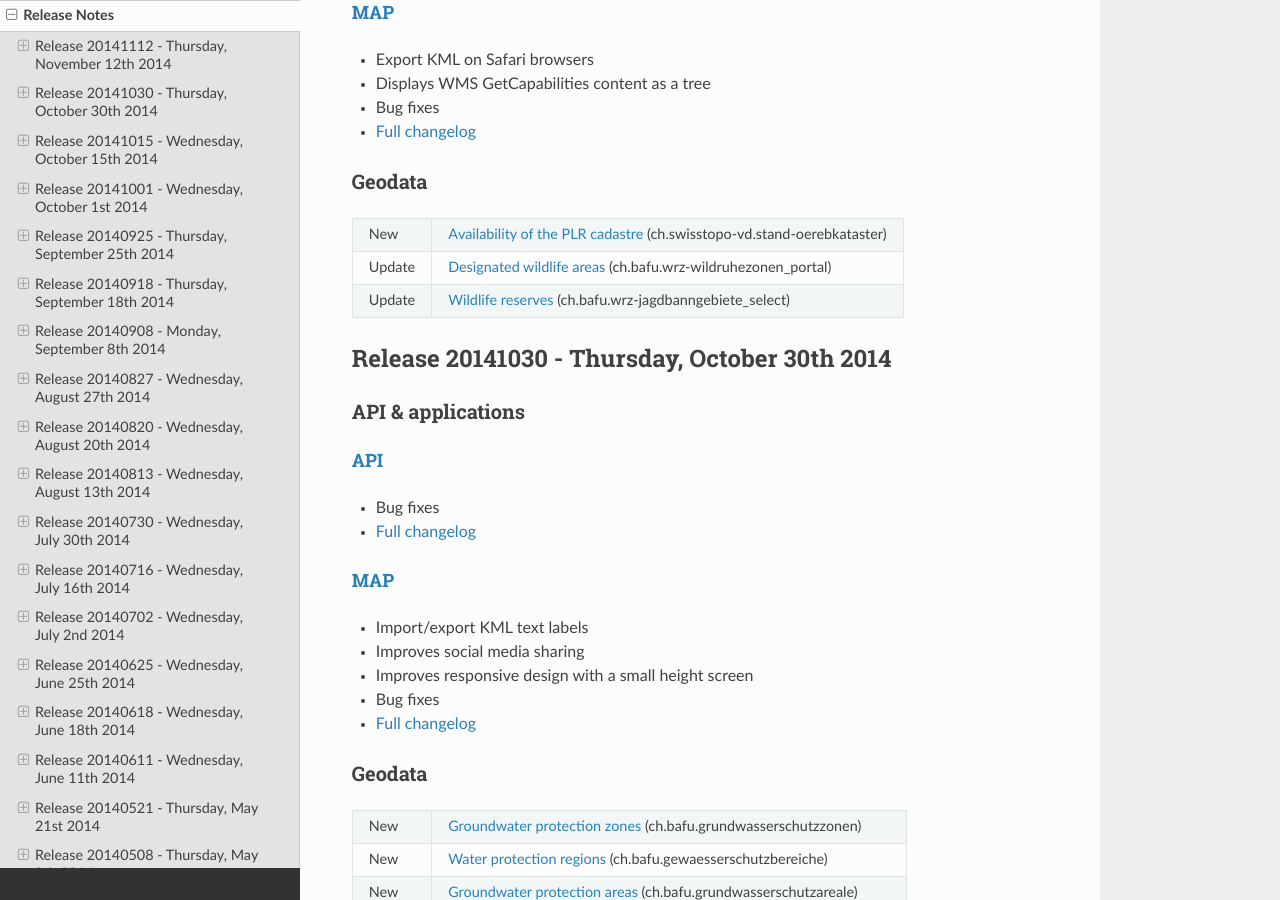
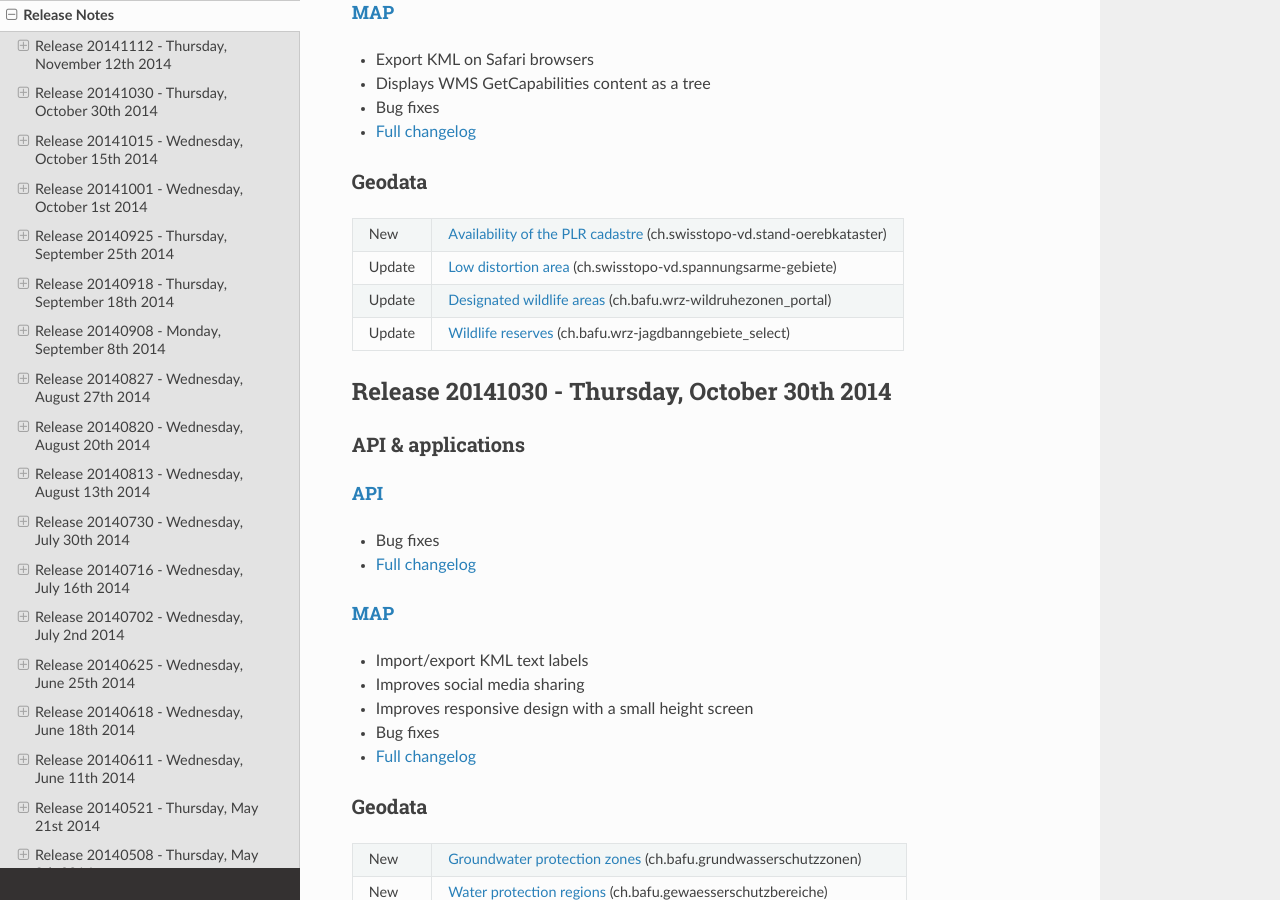
Before and after one commit to swisstopo-test/doc-chsdi3, a Sphinx documentation site: the page built from source/releasenotes/index.rst, in a window 1280 px wide and 900 px high, scrolled down 386 px. Built offline with Sphinx 7.4.7 and the Read the Docs theme 2.0.0, drawn with Linux system fonts in a browser that asks for light colours.

Commit message:
add layer ch.swisstopo-vd.spannungsarme-gebiete

```diff
--- a/source/releasenotes/index.rst
+++ b/source/releasenotes/index.rst
@@ -36,6 +36,8 @@ Geodata
 
 +--------+---------------------------------------------------------------------------------------------------------------------------------------------------------------------------------------------------------+
 | New    | `Availability of the PLR cadastre <//map.geo.admin.ch/?layers=ch.swisstopo-vd.stand-oerebkataster>`__ (ch.swisstopo-vd.stand-oerebkataster)                                                             |
++--------+---------------------------------------------------------------------------------------------------------------------------------------------------------------------------------------------------------+
+| Update | `Low distortion area <//map.geo.admin.ch/?layers=ch.swisstopo-vd.spannungsarme-gebiete>`__ (ch.swisstopo-vd.spannungsarme-gebiete)                                                                      |
 +--------+---------------------------------------------------------------------------------------------------------------------------------------------------------------------------------------------------------+
 | Update | `Designated wildlife areas <//map.geo.admin.ch/?layers=ch.bafu.wrz-wildruhezonen_portal>`__ (ch.bafu.wrz-wildruhezonen_portal)                                                                          |
 +--------+---------------------------------------------------------------------------------------------------------------------------------------------------------------------------------------------------------+
```
